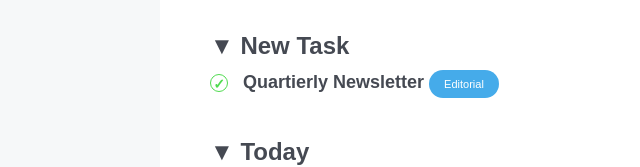
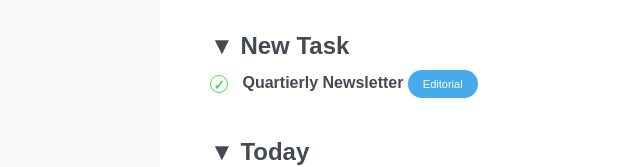
Before and after one commit to Michele-S2001/html-css-toboolist, a plain HTML site: page index.html in a window 1280 px wide. Shown: the part 214-381 px from the top of the page, without its empty margins (0-640 px from the left). Drawn offline with Linux system fonts and the light colour scheme.

Commit message:
ADD - Fine

```diff
--- a/index.html
+++ b/index.html
@@ -36,11 +36,9 @@
                         </h2>
                     </li>
                     <li>
-                        <p class="todo-list__message">
-                            <strong class="check-mark">&check;</strong>
-                            <strong>Quartierly Newsletter</strong>
-                            <span class="subject bgc-blue">Editorial</span>
-                        </p>
+                        <strong class="check-mark">&check;</strong>
+                        <strong>Quartierly Newsletter</strong>
+                        <span class="subject bgc-blue">Editorial</span>
                     </li>
                 </ul>
 
```
